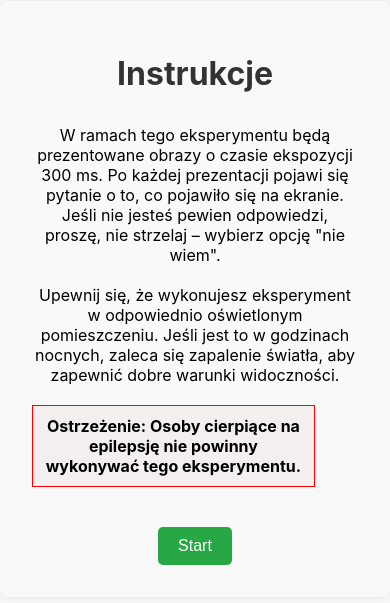
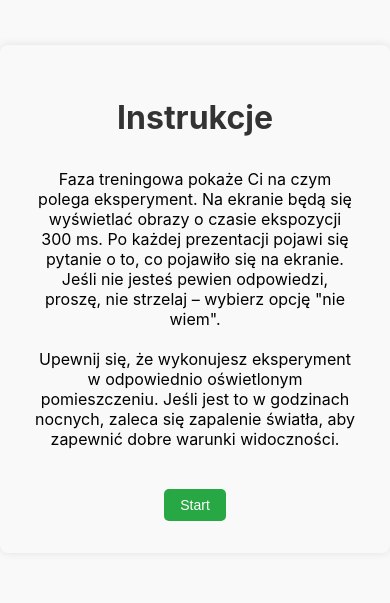
Before and after one commit to krzszymala/experimentapp, a React (Create React App) app: page /training in a window 390 px wide. Shown: the part 123-726 px from the top of the page. Built offline with nearby package versions, Linux system fonts and the light colour scheme; the HTML template or start-up script is replaced by a standard one.

Commit message:
Wersja 2.2 - poprawa stylów

```diff
--- a/src/App.css
+++ b/src/App.css
@@ -36,3 +36,9 @@
     transform: rotate(360deg);
   }
 }
+
+@media (max-width: 768px) {
+  .App-header {
+    font-size: calc(8px + 2vmin);
+  }
+}
--- a/src/pages/Experiment.css
+++ b/src/pages/Experiment.css
@@ -5,7 +5,7 @@
   align-items: center;
   justify-content: center;
   text-align: center;
-  height: 100vh;
+  min-height: 100vh;
   background-color: #f9f9f9;
 }
 
@@ -13,8 +13,9 @@
   display: flex;
   align-items: center;
   justify-content: center;
-  height: 300px;  /* Wysokość ramki */
-  width: 500px;   /* Szerokość ramki */
+  height: auto;
+  width: 100%;
+  max-width: 500px;
   border: 1px solid black;
   background-color: #fff;
   box-shadow: 0 0 10px rgba(0, 0, 0, 0.1);
@@ -124,3 +125,15 @@ h1 {
   background-color: #ffc107; /* Żółty kolor dla wybranej opcji */
   color: black;
 }
+
+@media (max-width: 768px) {
+  .image-container {
+    width: 100%;
+    max-width: 300px;
+  }
+
+  .start-button, .submit-button {
+    padding: 8px 16px;
+    font-size: 14px;
+  }
+}
--- a/src/pages/Experiment.js
+++ b/src/pages/Experiment.js
@@ -176,13 +176,11 @@ function Experiment() {
         <div className="registration-container">
           <h1>Instrukcje</h1>
           <p className="study-description">
-            W ramach tego eksperymentu będą prezentowane obrazy o różnych czasach ekspozycji. Po każdej prezentacji pojawi się pytanie o to, co zobaczyłeś na obrazku. Jeśli nie jesteś pewien odpowiedzi, proszę, nie strzelaj – wybierz opcję "nie wiem".
+            W ramach tego eksperymentu będą prezentowane obrazy o różnych czasach ekspozycji. Po każdej prezentacji pojawi się pytanie o to, co pojawiło się na ekranie. Jeśli nie jesteś pewien odpowiedzi, proszę, nie strzelaj – wybierz opcję "nie wiem".
             <br /><br />
             Upewnij się, że wykonujesz eksperyment w odpowiednio oświetlonym pomieszczeniu. Jeśli jest to w godzinach nocnych, zaleca się zapalenie światła, aby zapewnić dobre warunki widoczności.
           </p>
-          <div className="warning-box">
-            <strong>Ostrzeżenie:</strong> Osoby cierpiące na epilepsję nie powinny wykonywać tego eksperymentu.
-          </div>
+
           <button onClick={handleStart} className="start-button">
             Start
           </button>
--- a/src/pages/Home.css
+++ b/src/pages/Home.css
@@ -62,3 +62,14 @@ input[type="checkbox"] {
 .submit-button:hover {
   background-color: #e04a4f;
 }
+
+@media (max-width: 768px) {
+  h1 {
+    font-size: 1.5rem;
+  }
+
+  .submit-button {
+    padding: 0.5rem 1.5rem;
+    font-size: 0.875rem;
+  }
+}
--- a/src/pages/Home.js
+++ b/src/pages/Home.js
@@ -83,7 +83,7 @@ function Home() {
         </label>
         {meditationExperience && (
           <label>
-            Lata medytacji:
+            Lata praktyki:
             <select value={meditationYears} onChange={(e) => setMeditationYears(e.target.value)} required>
               <option value="">Wybierz</option>
               {[...Array(90).keys()].map(i => (
--- a/src/pages/Results.css
+++ b/src/pages/Results.css
@@ -45,3 +45,14 @@
 .submit-feedback-button:hover {
   background-color: #0056b3;
 }
+
+@media (max-width: 768px) {
+  .results-container h1 {
+    font-size: 1.5em;
+  }
+
+  .submit-feedback-button {
+    padding: 8px 16px;
+    font-size: 0.875em;
+  }
+}
--- a/src/pages/Training.css
+++ b/src/pages/Training.css
@@ -5,7 +5,7 @@
   align-items: center;
   justify-content: center;
   text-align: center;
-  height: 100vh;
+  min-height: 100vh;
   background-color: #f9f9f9;
 }
 
@@ -13,8 +13,9 @@
   display: flex;
   align-items: center;
   justify-content: center;
-  height: 300px;
-  width: 500px;
+  height: auto;
+  width: 100%;
+  max-width: 500px;
   border: 1px solid black;
   position: relative;
   margin: 40px auto;
@@ -125,3 +126,15 @@ h1 {
   background-color: #ffc107; /* Żółty kolor dla wybranej opcji */
   color: black;
 }
+
+@media (max-width: 768px) {
+  .image-container {
+    width: 100%;
+    max-width: 300px;
+  }
+
+  .start-button, .submit-button {
+    padding: 8px 16px;
+    font-size: 14px;
+  }
+}
--- a/src/pages/Training.js
+++ b/src/pages/Training.js
@@ -134,13 +134,10 @@ function Training() {
         <div className="registration-container">
           <h1>Instrukcje</h1>
           <p className="study-description">
-            W ramach tego eksperymentu będą prezentowane obrazy o czasie ekspozycji 300 ms. Po każdej prezentacji pojawi się pytanie o to, co pojawiło się na ekranie. Jeśli nie jesteś pewien odpowiedzi, proszę, nie strzelaj – wybierz opcję "nie wiem".
+            Faza treningowa pokaże Ci na czym polega eksperyment. Na ekranie będą się wyświetlać obrazy o czasie ekspozycji 300 ms. Po każdej prezentacji pojawi się pytanie o to, co pojawiło się na ekranie. Jeśli nie jesteś pewien odpowiedzi, proszę, nie strzelaj – wybierz opcję "nie wiem".
             <br /><br />
             Upewnij się, że wykonujesz eksperyment w odpowiednio oświetlonym pomieszczeniu. Jeśli jest to w godzinach nocnych, zaleca się zapalenie światła, aby zapewnić dobre warunki widoczności.
           </p>
-          <div className="warning-box">
-            <strong>Ostrzeżenie:</strong> Osoby cierpiące na epilepsję nie powinny wykonywać tego eksperymentu.
-          </div>
           <button onClick={handleStart} className="start-button">
             Start
           </button>
```
